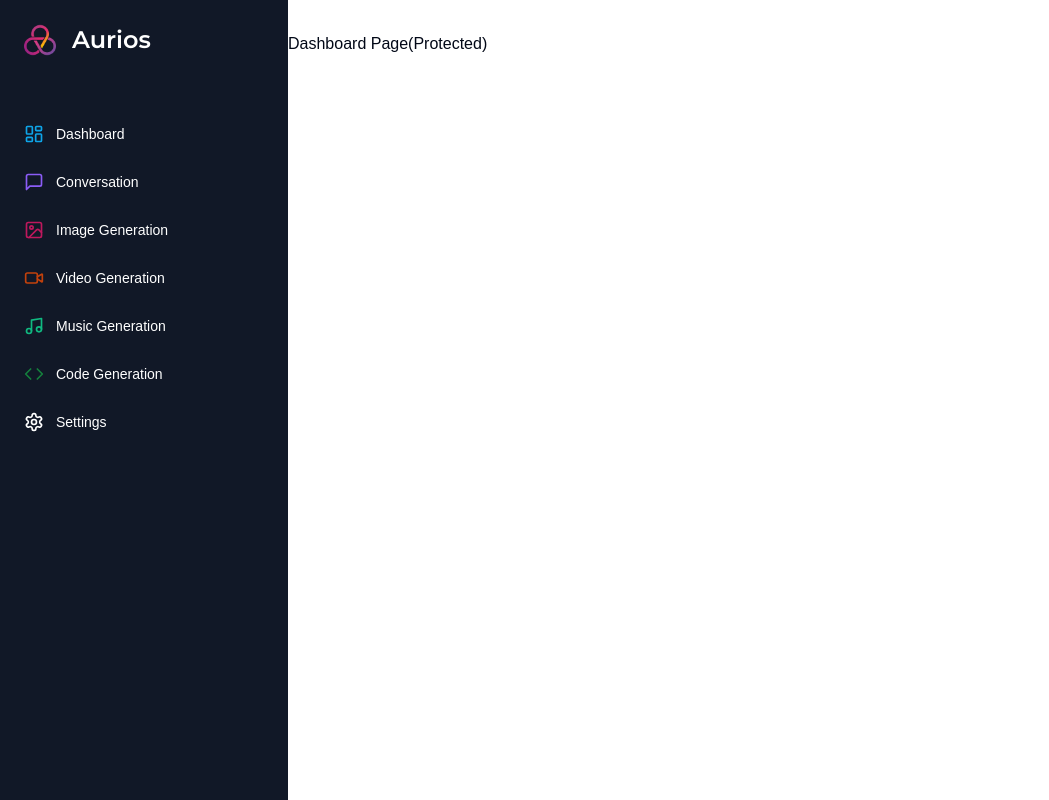
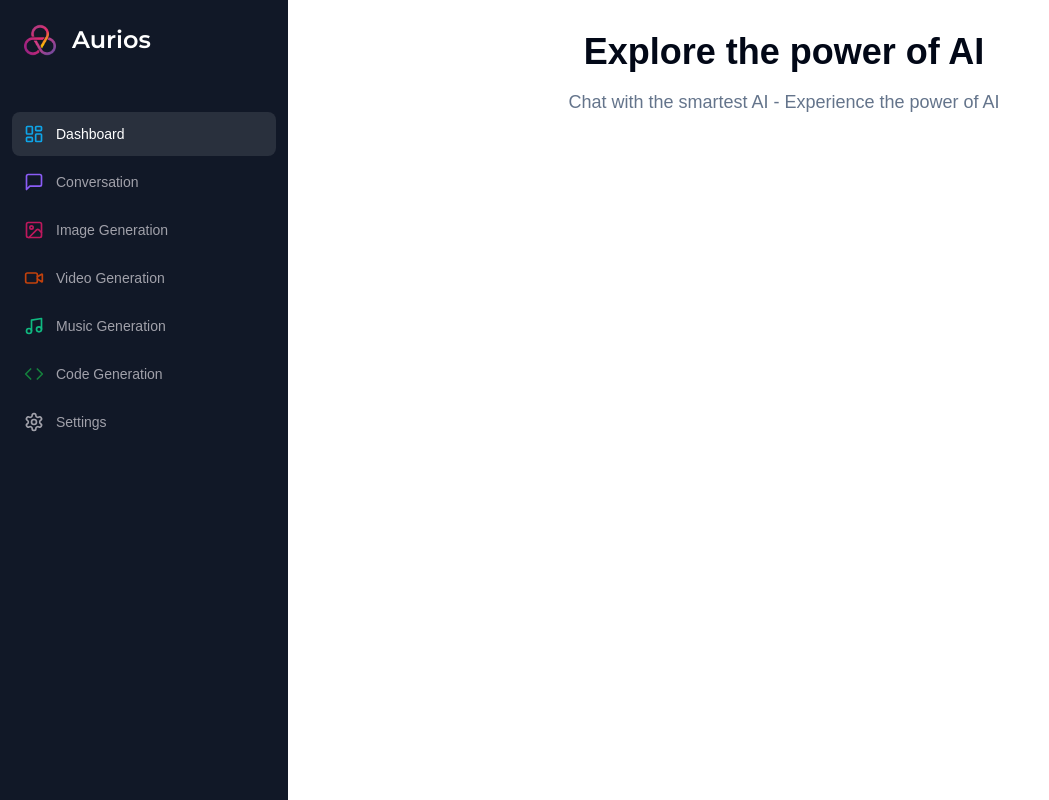
Before and after one commit to awaisnazir08/Aurios, a Next.js app: page /dashboard in a window 1280 px wide. Shown: the whole page, without its empty margins (0-1049 px from the left). Built offline with nearby package versions, Linux system fonts and the light colour scheme.

Commit message:
fix the hydration error, start work on the dashboard page

```diff
--- a/app/(dashboard)/(routes)/dashboard/page.tsx
+++ b/app/(dashboard)/(routes)/dashboard/page.tsx
@@ -1,10 +1,22 @@
+"use client";
+
 import { UserButton } from "@clerk/nextjs";
 
 const DashboardPage = () => {
     return (
         <>
             <div>
-                <p>Dashboard Page(Protected)</p>
+                <div className="mb-8 space-y-4">
+                    <h2 className="text-2xl md:text-4xl font-bold text-center ">
+                        Explore the power of AI
+                    </h2>
+                    <p className="text-muted-foreground font-light text-sm md:text-lg text-center">
+                        Chat with the smartest AI - Experience the power of AI
+                    </p>
+                </div>
+                <div className="px-4 md:px-20 lg:px-32 space-y-4">
+
+                </div>
             </div>
         </>
     )
--- a/components/sidebar.tsx
+++ b/components/sidebar.tsx
@@ -6,6 +6,7 @@ import { Montserrat } from "next/font/google";
 
 import { cn } from "@/lib/utils";
 import { Code, ImageIcon, LayoutDashboard, MessageSquare, Music, Settings, VideoIcon } from "lucide-react";
+import { usePathname } from "next/navigation";
 
 const montserrat = Montserrat({ weight: "600", subsets: ["latin"] })
 const routes = [
@@ -54,6 +55,9 @@ const routes = [
 ]
 
 const Sidebar = () => {
+
+    const pathname = usePathname();
+
     return (
         <div className="space-y-4 py-4 flex flex-col h-full bg-[#111827] text-white">
             <div className="px-3 py-2 flex-1">
@@ -72,7 +76,7 @@ const Sidebar = () => {
                         <Link
                         href = {route.href}
                         key={route.href}
-                        className="text-sm group flex p-3 w-full justify-start font-medium cursor-pointer hover:text-white hover:bg-white/10 rounded-lg transition"
+                        className={cn("text-sm group flex p-3 w-full justify-start font-medium cursor-pointer hover:text-white hover:bg-white/10 rounded-lg transition", pathname===route.href ? "text-white bg-white/10": 'text-zinc-400')}
                         >
                             <div className="flex items-center flex-1">
                                 <route.icon className={cn("h-5 w-5 mr-3", route.color)} />
--- a/components/ui/mobile-sidebar.tsx
+++ b/components/ui/mobile-sidebar.tsx
@@ -1,20 +1,33 @@
 'use client';
 
 import { Menu } from "lucide-react";
-
 import { Button } from "@/components/ui/button";
 import { Sheet, SheetContent, SheetTrigger } from "@/components/ui/sheet";
 import Sidebar from "@/components/sidebar";
+import { useEffect, useState } from "react";
 
 const MobileSidebar = () => {
+    const [isMounted, setIsMounted] = useState(false);
+
+    useEffect(() => {
+        setIsMounted(true);
+    }, []);
+
+    if (!isMounted) {
+        return null;
+    }
+
     return (
         <Sheet>
-            <SheetTrigger>
-                <Button variant='ghost' size='icon' className="md:hidden">
-                    <Menu />
-                </Button>
+            {/* Wrap the Button with a div or span to avoid the nested button issue */}
+            <SheetTrigger asChild>
+                <div>
+                    <Button variant='ghost' size='icon' className="md:hidden">
+                        <Menu />
+                    </Button>
+                </div>
             </SheetTrigger>
-            <SheetContent side='left' className = 'p-0'>
+            <SheetContent side='left' className='p-0'>
                 <Sidebar />
             </SheetContent>
         </Sheet>
```
